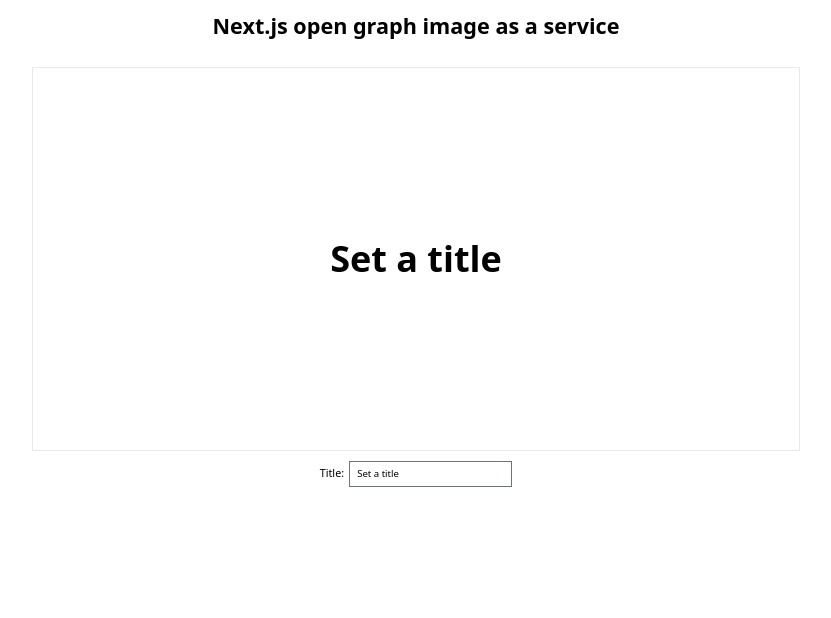
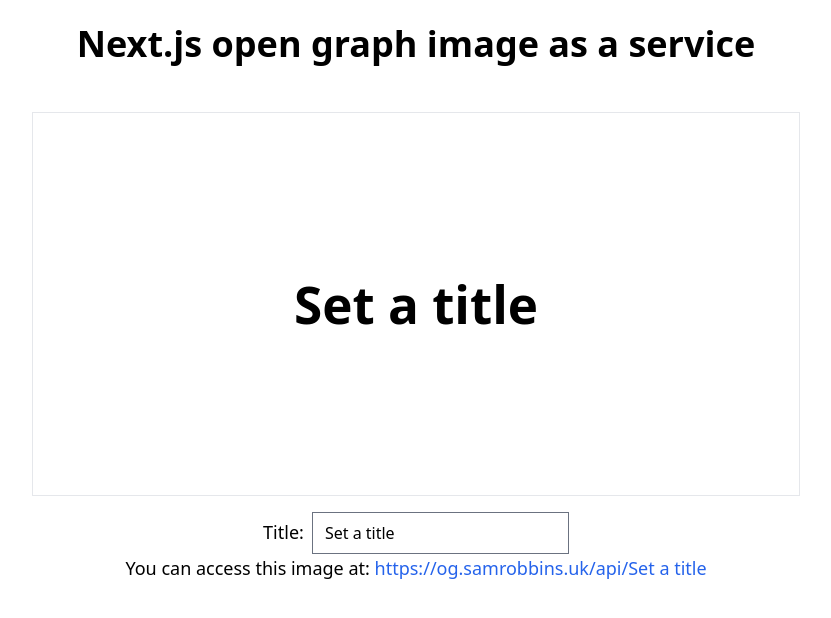
Before and after one commit to samrobbins85/next-og-image, a Next.js app: page / in a window 1280 px wide. Shown: the top 618 px of the page, without its empty margins (224-1055 px from the left). Built offline with nearby package versions, Linux system fonts and the light colour scheme.

Commit message:
Make the preview a bit nicer

```diff
--- a/pages/[title].js
+++ b/pages/[title].js
@@ -1,5 +1,4 @@
 import { useRouter } from "next/router";
-import { useEffect, useState } from "react";
 export default function Home() {
   const router = useRouter();
   const { title } = router.query;
--- a/pages/index.js
+++ b/pages/index.js
@@ -1,19 +1,23 @@
 import { useState } from "react";
+import Head from "next/head";
 export default function Home() {
   const [title, setTitle] = useState("Set a title");
   return (
     <>
+      <Head>
+        <title>Next.js open graph image</title>
+      </Head>
       <div>
         <h1 className="text-center text-4xl font-semibold pt-6">
           Next.js open graph image as a service
         </h1>
       </div>
       <div className="aspect border mx-auto mt-12 grid">
-        <div className="place-self-center justify-self-center text-center font-semibold text-6xl">
+        <div className="place-self-center justify-self-center text-center font-semibold vw">
           {title}
         </div>
       </div>
-      <div className="flex justify-center pt-4">
+      <div className="flex justify-center pt-4 px-2">
         <label>
           <span className="pr-2 text-lg">Title:</span>
           <input
@@ -23,6 +27,15 @@
           />
         </label>
       </div>
+      <div className="flex justify-center px-2">
+        <span className="text-lg">
+          You can access this image at:{" "}
+          <a
+            className="text-blue-600 hover:underline"
+            href={`https://og.samrobbins.uk/api/${title}`}
+          >{`https://og.samrobbins.uk/api/${title}`}</a>
+        </span>
+      </div>
     </>
   );
 }
--- a/styles/tailwind.css
+++ b/styles/tailwind.css
@@ -7,6 +7,10 @@
   width: 60vw;
 }
 
-:root {
+.vw {
+  font-size: 4vw;
+}
+
+/* :root {
   font-size: calc(60vw / 80);
-}
+} */
```
